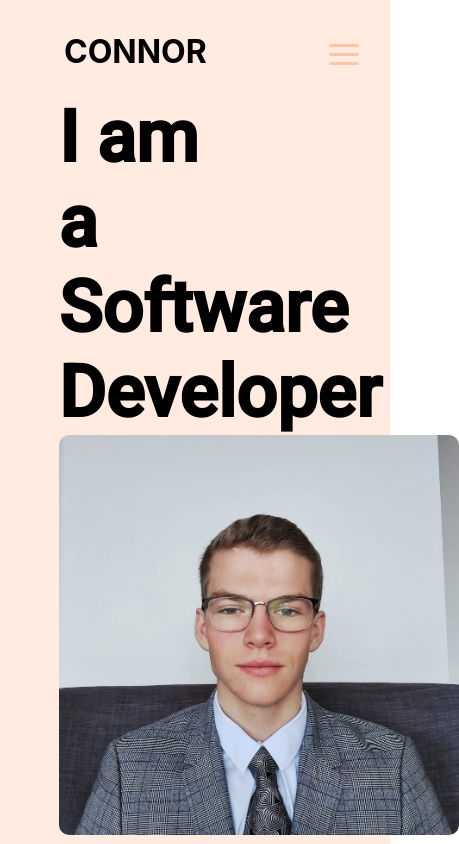
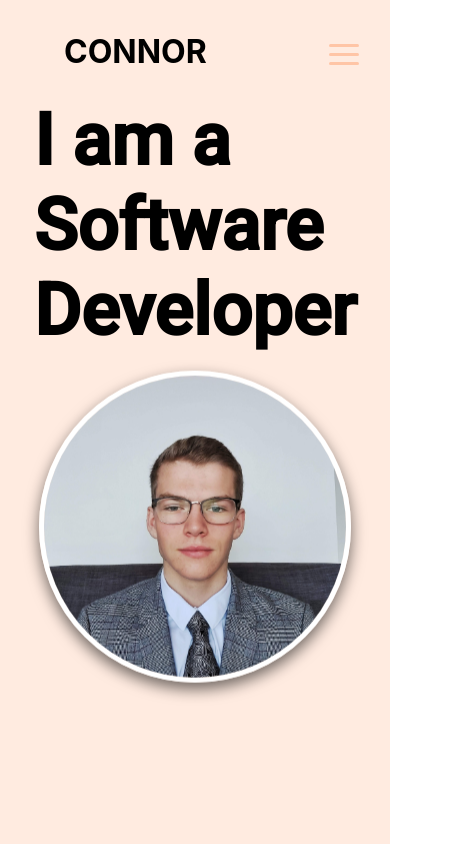
Before and after one commit to ConnorGuard/Portfolio-Connor-Guard, a React (Create React App) app: page / in a window 390 px wide. Shown: the top 844 px of the page, 459 px wide, since content can reach past the window. Built offline with nearby package versions, Linux system fonts and the light colour scheme.

Commit message:
hom page revamp

```diff
--- a/src/App.js
+++ b/src/App.js
@@ -55,19 +55,14 @@ function Page(props){
   return(
     <div class = "page">
       <div id = "home" class = "page home">
-        <div class = "greeting">
-          <h2>I am a Software Developer</h2>
-          <img class = "image connor" src="./connor.jpeg" height ={400} width = {400}></img>
-        </div>
+        <Intro />
       </div>
       <div id = "proj" class = "page projects">
-        <h2>Projects</h2>
       </div>
       <div id = "about" class = "page about">
-        <h2>About</h2>
       </div>
       <div id = "contact" class = "page contact">
-      <Contact />
+        <Contact />
       </div>
       <div id = "footer" class = "page footer">
       </div>
@@ -88,4 +83,13 @@ function Contact(){
   )
 }
 
+function Intro(){
+  return(
+    <div class ="homePage">
+      <h2>I am a<br/>Software<br/> Developer</h2>
+      <img class = "image connor" src="./connor.jpeg" ></img>
+    </div>
+  );
+}
+
 export default App;
--- a/src/css/App.css
+++ b/src/css/App.css
@@ -1,9 +1,7 @@
 @import url('https://fonts.googleapis.com/css2?family=Roboto:ital,wght@0,100;0,300;0,400;0,500;1,100;1,300;1,400&display=swap');
 @import "Buttons.css";
-h2{
-  margin :0;
-  padding-top:9vh;
-}
+@import "contact.css";
+@import "home.css";
 html{
   scroll-behavior: smooth;
 }
@@ -13,7 +11,7 @@ html{
   background-color:rgb(123, 202, 193);
 }
 .page{
-  height: 100vh;
+  height: 150vh;
 }
 .page.home{
 
@@ -31,8 +29,8 @@ html{
   background-color:rgb(123, 202, 193);
 }
 .page .footer{
-  background-color:rgb(123, 202, 193);
-  height: 1000px;
+  background-color:rgb(157, 206, 200);
+  height: 100px;
 }
 .nav{
   background-color:transparent;
@@ -46,7 +44,7 @@ html{
   justify-content:space-between;
   max-width: 90%;
   margin: auto;
-  z-index: 1; /*bring to front */
+  z-index: 2; /*bring to front */
 }
 
 .nav .contents{
@@ -64,94 +62,3 @@ html{
 .logo a:hover{
   animation:wavey 1s infinite linear;
 }
-
-.greeting{
-  font-family: 'Roboto', sans-serif;
-  text-align: left;
-  font-size: 3em;
-  max-width: 50%;
-  margin: 0 15%;
-  padding-top :5%
-}
-.greeting h2 {
-  color: rgb(0, 0, 0);
-}
-.contact-form{
-  display: flex;
-  align-items: center;
-  flex-direction:column;
-  margin :auto;
-}
-#contact-form{
-  margin-top: 10%;
-  display: flex;
-  align-items: center;
-  flex-direction:column;
-  height: 300px;
-  justify-content:space-between;
-  transition: all 4s ease-in-out;
-  background-color: rgb(255, 235, 224);
-  padding : 40px;
-  border-radius:10px;
-  animation:wavey 10s infinite linear;
-  position:relative;
-  box-shadow: 1px 2px 9px;
-  width :30%;
-}
-@media(max-width: 1100px){
-  #contact-form{
-    width :60%;
-    margin-top:20%;
-  }
-  .contact-form input{
-    width:90%
-  }
-}
-.contact-form input{
-  align-items: center;
-  justify-content:space-between;
-  border-radius:10px;
-  height: 30px;
-  background-color:  rgb(187, 171, 163);;
-  border-color: transparent;
-  border-width:1px;
-  font-size: 20px;
-  outline: none;
-  color: rgb(139, 101, 80);
-  width:90%;
-  padding: 1%;
-}
-@keyframes wavey {
-  0% { -webkit-transform: scale(1); }
-  50% { -webkit-transform: scale(1.03); }
-  100% { -webkit-transform: scale(1); }
-}
-
-.form-control{
-  width: 90%;
-  align-items: center;
-  resize: none;
-  border-radius:10px;
-  height: 100px;
-  line-height: 20px;
-  border-color: transparent;
-  font-size: 20px;
-  color: rgb(139, 101, 80);
-  background-color: rgb(187, 171, 163);
-  padding: 1%;
-}
-
-#submit{
-  max-width: 80%;
-  padding-bottom: 10%;
-  align-items: center;
-  background-color: transparent;
-}
-#submit:hover{
-  color: black;
-  animation:wavey 1s infinite linear;
-}
-
-.image.connor{
-  border-radius: 10px;
-}
--- /dev/null
+++ b/src/css/contact.css
@@ -0,0 +1,83 @@
+.contact-form{
+    display: flex;
+    align-items: center;
+    flex-direction:column;
+    margin :auto;
+  }
+  #contact-form{
+    margin-top:15%;
+    display: flex;
+    align-items: center;
+    flex-direction:column;
+    height: 300px;
+    justify-content:space-between;
+    transition: all 4s ease-in-out;
+    background-color: rgb(255, 235, 224);
+    padding : 40px;
+    border-radius:10px;
+    animation: float 6s ease-in-out infinite;
+    position:relative;
+    box-shadow: 1px 2px 9px;
+    width :30%;
+  }
+  @media(max-width: 1100px){
+    #contact-form{
+      width :60%;
+      margin-top: 30%;
+    }
+    .contact-form input{
+      width:90%
+    }
+  }
+  .contact-form input{
+    align-items: center;
+    justify-content:space-between;
+    border-radius:10px;
+    height: 30px;
+    background-color:  rgb(187, 171, 163);;
+    border-color: transparent;
+    border-width:1px;
+    font-size: 20px;
+    outline: none;
+    color: rgb(139, 101, 80);
+    width:90%;
+    padding: 1%;
+  }
+
+
+  .form-control{
+    width: 90%;
+    align-items: center;
+    resize: none;
+    border-radius:10px;
+    height: 100px;
+    line-height: 20px;
+    border-color: transparent;
+    font-size: 20px;
+    color: rgb(139, 101, 80);
+    background-color: rgb(187, 171, 163);
+    padding: 1%;
+  }
+
+  #submit{
+    max-width: 80%;
+    padding-bottom: 10%;
+    align-items: center;
+    background-color: transparent;
+  }
+  #submit:hover{
+    color: black;
+    animation:wavey 1s infinite linear;
+  }
+
+  @media(max-width: 800px){
+    #contact-form{
+      margin-top: 30%;
+    }
+  }
+
+  @media(max-width: 600px){
+    #contact-form{
+      margin-top: 50%;
+    }
+  }
--- /dev/null
+++ b/src/css/home.css
@@ -0,0 +1,106 @@
+.homePage{
+    font-family: 'Roboto', sans-serif;
+    align-items:center;
+    font-size: 5em;
+    display:flex;
+    max-width: 70%;
+    margin: auto;
+    padding-top: 10%;
+    transition: all 4s ease-in-out;
+}
+.homePage h2 {
+    display: flex;
+    margin-top: -5%;
+    color: rgb(0, 0, 0);
+    position:relative;
+    text-align: left;
+    z-index: 1;
+}
+
+.homePage .connor{
+    width :600px;
+    height: 600px;
+    box-sizing: border-box;
+	border: 5px white solid;
+	border-radius: 50%;
+    transition: all 4s ease-in-out;
+    position:relative;
+    margin-left: 2%;
+    animation: float 6s ease-in-out infinite;
+}
+
+
+@media(max-width: 1400px){
+    .homePage .connor{
+        margin-left: -20%;
+    }
+}
+
+@media(max-width: 1200px){
+    .homePage{
+        font-size: 3em;
+        padding-top: 20%;
+    }
+    .homePage .connor{
+        width :400px;
+        height: 400px;
+        margin-left: 2%;
+    }
+}
+
+@media(max-width: 900px){
+    .homePage{
+        max-width: 80%;
+        margin:auto;
+    }
+    .homePage .connor{
+        margin-left: -20%;
+    }
+}
+
+@media(max-width: 700px){
+    .homePage{
+        flex-direction: column;
+        padding-top: 15% ;
+        max-width: 100%;
+    }
+    .homePage .connor{
+        height:70%;
+        width: 70%;
+        margin: 100%;
+        margin: auto;
+        margin-top: 5%;
+    }
+    .homePage h2 {
+        display: flex;
+        text-align: left;
+        margin: 100%;
+        margin: auto;
+    }
+}
+@media(max-width: 500px){
+    .homePage{
+        padding-top: 25% ;
+    }
+    .homePage .connor{
+        height:80%;
+        width: 80%;
+        margin-top: 5%;
+    }
+}
+
+
+@keyframes float {
+	0% {
+		box-shadow: 0 5px 15px 0px rgba(0,0,0,0.6);
+		transform: translatey(0px);
+	}
+	50% {
+		box-shadow: 0 25px 15px 0px rgba(0,0,0,0.2);
+		transform: translatey(-20px);
+	}
+	100% {
+		box-shadow: 0 5px 15px 0px rgba(0,0,0,0.6);
+		transform: translatey(0px);
+	}
+}
```
